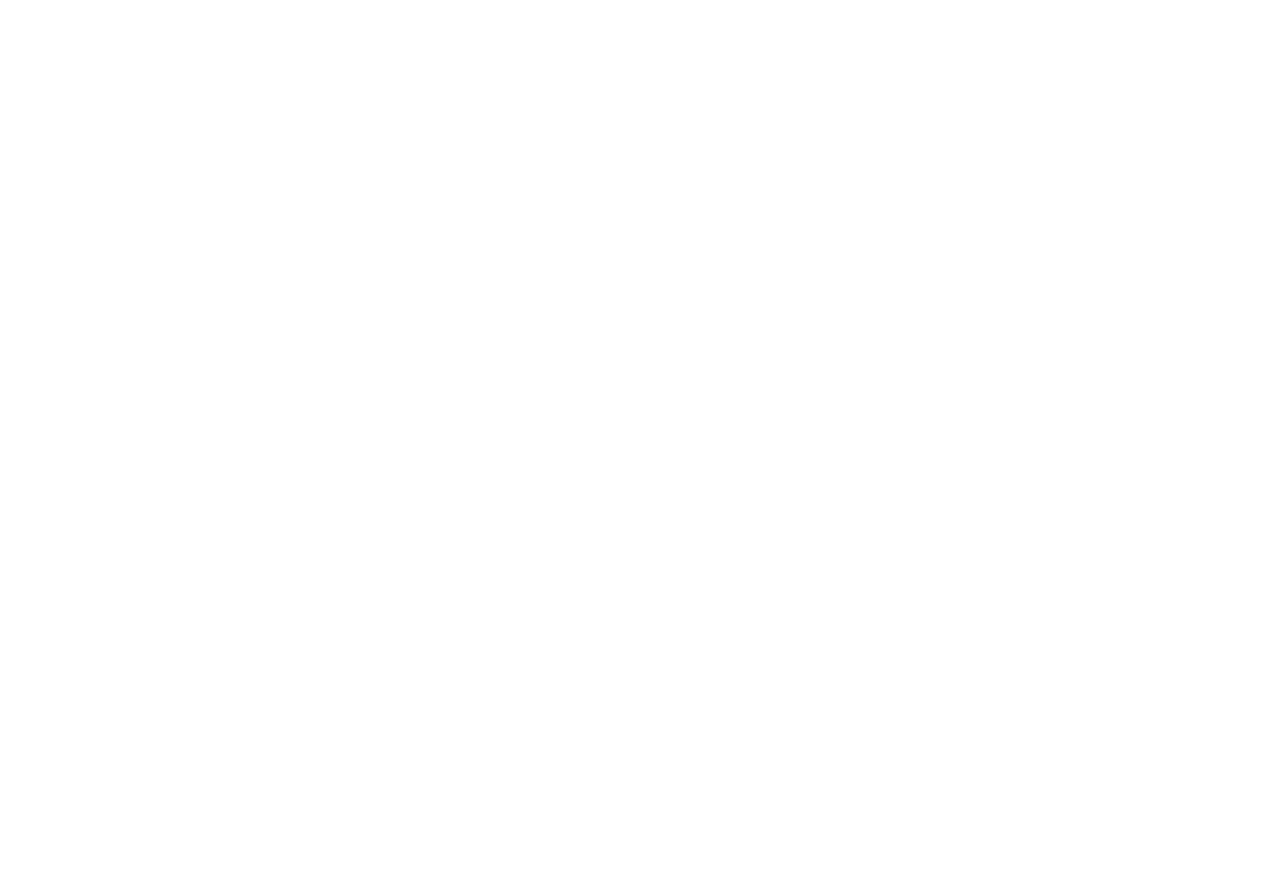
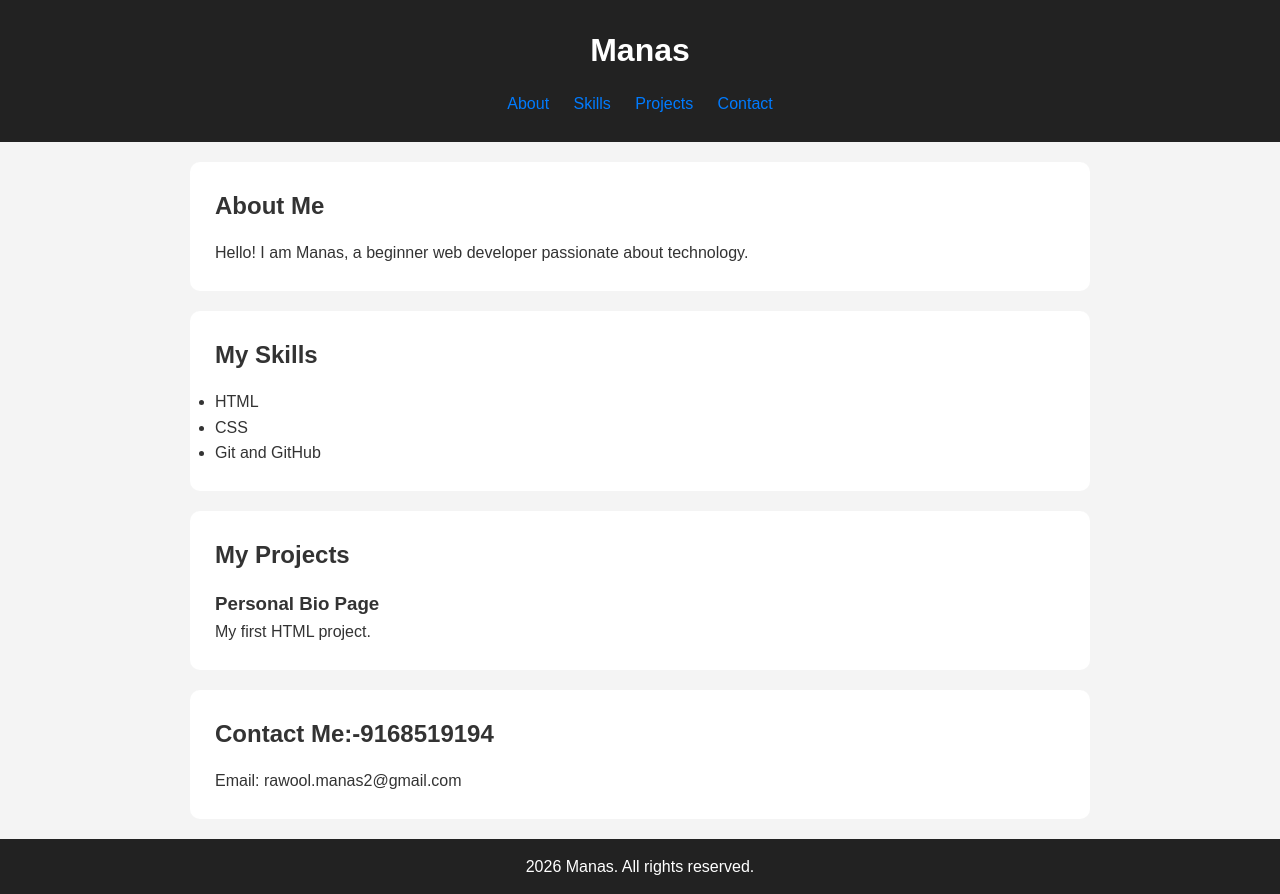
Before and after one commit to rawoolmanas2-bot/web_dev_lab_2, a plain HTML site: page P06-portfolio/index.html in a window 1280 px wide. Before the commit the page ends 800 px from the top, so only its background shows below. Drawn offline with Linux system fonts and the light colour scheme; files that its build step writes are made by us from their sources.

Commit message:
Complete personal portfolio website

```diff
--- a/P06-portfolio/index.html
+++ b/P06-portfolio/index.html
@@ -0,0 +1,53 @@
+<!DOCTYPE html>
+<html lang="en">
+<head>
+    <meta charset="UTF-8">
+    <meta name="viewport" content="width=device-width, initial-scale=1.0">
+    <link rel="stylesheet" href="css/style.css">
+    <title>Manas | Portfolio</title>
+</head>
+<body>
+    <header>
+        <h1>Manas</h1>
+        <nav>
+            <a href="#about">About</a>
+            <a href="#skills">Skills</a>
+            <a href="#projects">Projects</a>
+            <a href="#contact">Contact</a>
+        </nav>
+    </header>
+
+    <main>
+        <section id="about">
+            <h2>About Me</h2>
+            <p>Hello! I am Manas, a beginner web developer passionate about technology.</p>
+        </section>
+
+        <section id="skills">
+            <h2>My Skills</h2>
+            <ul>
+                <li>HTML</li>
+                <li>CSS</li>
+                <li>Git and GitHub</li>
+            </ul>
+        </section>
+
+        <section id="projects">
+            <h2>My Projects</h2>
+            <article>
+                <h3>Personal Bio Page</h3>
+                <p>My first HTML project.</p>
+            </article>
+        </section>
+
+        <section id="contact">
+            <h2>Contact Me:-9168519194</h2>
+            <p>Email: rawool.manas2@gmail.com</p>
+        </section>
+    </main>
+
+    <footer>
+        <p> 2026 Manas. All rights reserved.</p>
+    </footer>
+</body>
+</html>
--- a/P06-portfolio/style.css
+++ b/P06-portfolio/style.css
@@ -0,0 +1,44 @@
+* {
+    margin: 0;
+    padding: 0;
+    box-sizing: border-box;
+}
+
+body {
+    font-family: Arial, sans-serif;
+    background: #f4f4f4;
+    color: #333;
+    line-height: 1.6;
+}
+
+header {
+    background: #222;
+    color: white;
+    padding: 25px;
+    text-align: center;
+}
+
+h1, h2 {
+    margin-bottom: 15px;
+}
+
+section {
+    background: white;
+    margin: 20px auto;
+    padding: 25px;
+    max-width: 900px;
+    border-radius: 10px;
+}
+
+a {
+    color: #007bff;
+    text-decoration: none;
+    margin: 10px;
+}
+
+footer {
+    background: #222;
+    color: white;
+    text-align: center;
+    padding: 15px;
+}
--- a/P08-sticky-navbar/style.css
+++ b/P08-sticky-navbar/style.css
@@ -0,0 +1,86 @@
+* {
+    margin: 0;
+    padding: 0;
+    box-sizing: border-box;
+}
+
+html {
+    scroll-behavior: smooth;
+}
+
+body {
+    font-family: Arial, sans-serif;
+    background: #f4f4f4;
+    color: #333;
+}
+
+/* Sticky Navigation */
+.navbar {
+    position: sticky;
+    top: 0;
+    z-index: 100;
+    background: #222;
+    color: white;
+    padding: 20px;
+    display: flex;
+    justify-content: space-between;
+    align-items: center;
+}
+
+.nav-links a {
+    color: white;
+    text-decoration: none;
+    margin-left: 20px;
+}
+
+/* Sections */
+section {
+    padding: 70px 30px;
+    text-align: center;
+}
+
+.hero {
+    background: #007bff;
+    color: white;
+    padding: 100px 20px;
+}
+
+/* Overlapping Cards */
+.card-container {
+    display: flex;
+    justify-content: center;
+    align-items: center;
+    margin-top: 40px;
+}
+
+.card {
+    width: 220px;
+    padding: 40px 20px;
+    border-radius: 12px;
+    background: white;
+    box-shadow: 0 5px 15px #999;
+    position: relative;
+}
+
+.card-two {
+    margin-left: -30px;
+    margin-right: -30px;
+    z-index: 2;
+    transform: translateY(-20px);
+    background: #dbeafe;
+}
+
+.card-one {
+    z-index: 1;
+}
+
+.card-three {
+    z-index: 1;
+}
+
+footer {
+    background: #222;
+    color: white;
+    text-align: center;
+    padding: 20px;
+}
```
Also changed, not shown: P11-newspaper/style.css (+0 -1 lines).
